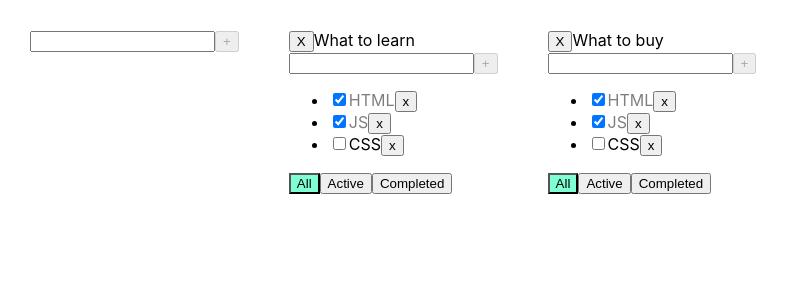
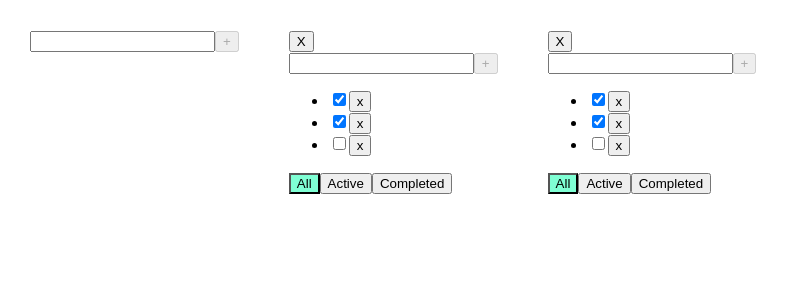
Before and after one commit to Annaptrvna/todolist-ts, a React (Create React App) app: page / in a window 1280 px wide. Shown: the top 300 px of the page, without its empty margins (0-789 px from the left). Built offline with nearby package versions, Linux system fonts and the light colour scheme.

Commit message:
Refactor EditableSpan

```diff
--- a/src/components/Todolist.tsx
+++ b/src/components/Todolist.tsx
@@ -50,7 +50,7 @@ export const Todolist = ({
         return (
             <li key={task.id}>
                 <input onChange={(e)=>onChangeTaskStatusHandler(task.id, e.currentTarget.checked)} type="checkbox" checked={task.isDone}/>
-                <EditableSpan title={task.title} className={task.isDone ? "task-done": ""} editItemTitle={(title)=>onChangeTaskTitleHandler(task.id, title)}/>
+                <EditableSpan oldTitle={task.title} className={task.isDone ? "task-done": ""} editItemTitle={(title)=>onChangeTaskTitleHandler(task.id, title)}/>
                 <Button name="x" onclickHandler={()=>onclickRemoveTaskHandler(task.id)}/>
             </li>
         )
@@ -75,7 +75,7 @@ export const Todolist = ({
     return (
             <div>
                 <button onClick={onClickRemoveTodolistHandler}>X</button>
-                <EditableSpan title={title} editItemTitle={onClickChangeTodolistTitleHandler}/>
+                <EditableSpan oldTitle={title} editItemTitle={onClickChangeTodolistTitleHandler}/>
                 {/*<h3>{title}</h3>*/}
                 <AddItemForm onClick={addTaskHandler}/>
                 <ul ref={listRef}>
@@ -135,25 +135,25 @@ export const AddItemForm = ({onClick} : AddItemFormPropsType) => {
 //-----------------------------------------------------------------------------
 
 type EditableSpanPropsType = {
-    title: string
+    oldTitle: string
     className?: string
     editItemTitle: (title: string) => void
 
 }
 
-const EditableSpan = ({title, className, editItemTitle} : EditableSpanPropsType) => {
+const EditableSpan = ({oldTitle, className, editItemTitle} : EditableSpanPropsType) => {
     const [editMode, setEditMode] = useState(false)
-    const [spanTitle, setSpanTitle] = useState("")
+    const [newTitle, setNewTitle] = useState("")
     const activateEditMode = () => {
-        setSpanTitle(title)
+        setNewTitle(oldTitle)
         setEditMode(true)
     }
     const activateTaskMode = () => {
         setEditMode(false)
-        editItemTitle(spanTitle)
+        editItemTitle(newTitle)
     }
     const onChangeTitleHandler = (event: ChangeEvent<HTMLInputElement>) => {
-        setSpanTitle(event.currentTarget.value)
+        setNewTitle(event.currentTarget.value)
     }
 
     const onKeyDownHandler = (event: KeyboardEvent)=> {
@@ -164,12 +164,12 @@ const EditableSpan = ({title, className, editItemTitle} : EditableSpanPropsType)
         editMode ? <input
                 className={className}
                 onKeyDown={(e)=>onKeyDownHandler(e)}
-                value={spanTitle} onChange={onChangeTitleHandler}
+                value={newTitle} onChange={onChangeTitleHandler}
                 onBlur={activateTaskMode}
                 type="text"
                 autoFocus/>
             : <span
                 onDoubleClick={activateEditMode}
-                className={className}>{title}</span>
+                className={className}>{newTitle}</span>
     )
 }
```
